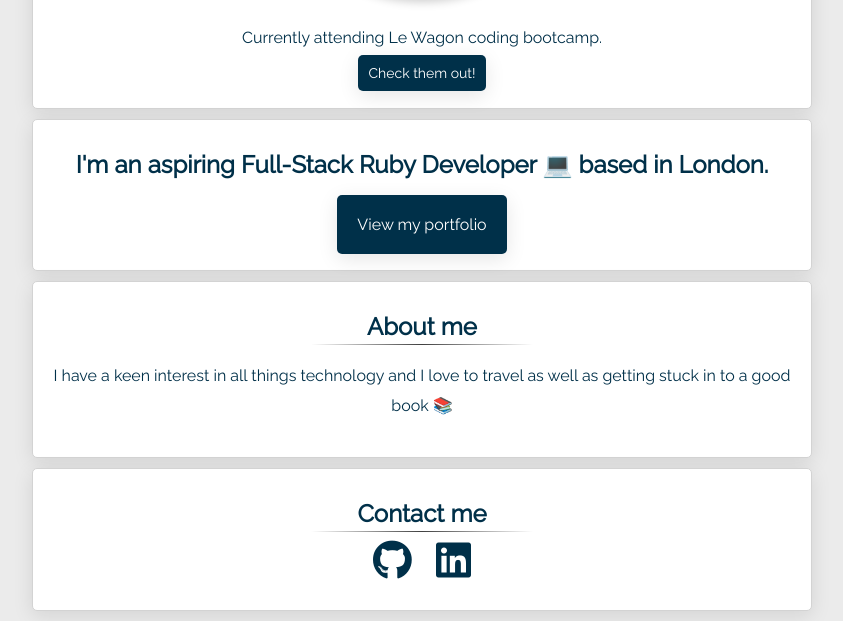
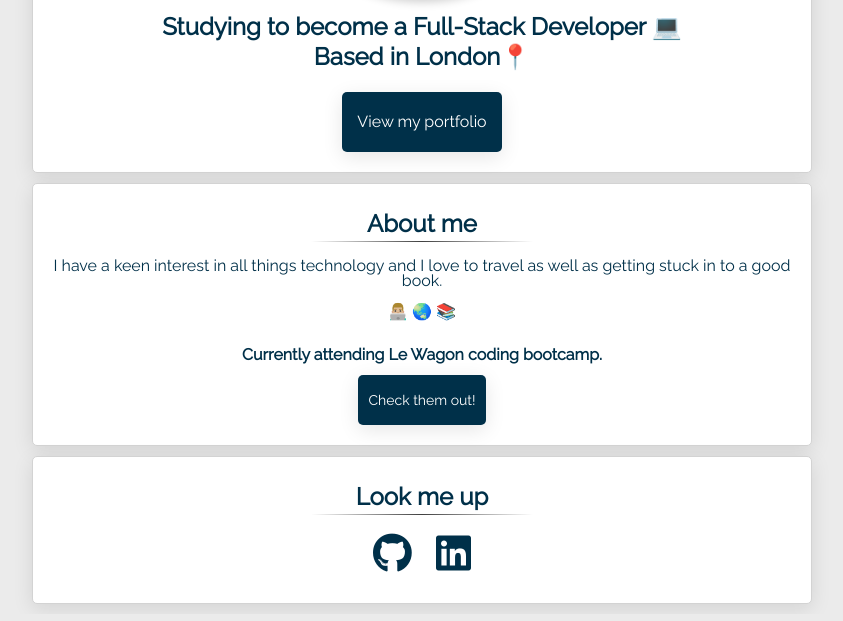
Before and after one commit to charc46/profile, a plain HTML site: page index.html in a window 1280 px wide. Shown: the part 294-915 px from the top of the page, without its empty margins (218-1061 px from the left). Drawn offline with Linux system fonts and the light colour scheme.

Commit message:
Small layout change

```diff
--- a/index.html
+++ b/index.html
@@ -12,24 +12,23 @@
   <div class="container">
     <div class="card">
       <h1>Hello, I'm Charles. 🙋🏼‍♂️</h1>
-      <img src="images/avatar-img.jpeg" alt="Image of myself" class="img-circle">
-      <p id="lewagon-text">Currently attending Le Wagon coding bootcamp.</p>
-      <a href="https://www.lewagon.com" target="_blank" class="lewagon-button">Check them out!</a>
-    </div>
-    <div class="card" id="profile-card">
-      <h2>I'm an aspiring Full-Stack Ruby Developer 💻 based in London.</h2>
+      <img src="images/avatar-img.jpeg" alt="Image of myself" class="img-circle"><br/>
+      <h2>Studying to become a Full-Stack Developer 💻<br/> Based in London📍</h2>
       <a href="#" target="_blank" class="button">View my portfolio</a>
     </div>
     <div class="card">
       <h2>About me</h2>
       <hr>
-      <p>I have a keen interest in all things technology and I love to travel as well as getting stuck in to a good book 📚</p>
+      <p>I have a keen interest in all things technology and I love to travel as well as getting stuck in to a good book.</p>
+      <p>👨🏼‍💻 🌏 📚</p>
+      <h4 id="lewagon-text">Currently attending Le Wagon coding bootcamp.</h4>
+      <a href="https://www.lewagon.com" target="_blank" class="lewagon-button">Check them out!</a>
     </div>
     <div class="card">
-      <h2>Contact me</h2>
+      <h2>Look me up</h2>
       <hr>
-      <a href="#" target="_blank" class="social-links"><i class="fab fa-github"></i></a>
-      <a href="#" target="_blank" class="social-links"><i class="fab fa-linkedin"></i></a>
+      <a href="https://www.github.com/charc46" target="_blank" class="social-links"><i class="fab fa-github"></i></a>
+      <a href="https://www.linkedin.com/in/charles-crane-a05195165/" target="_blank" class="social-links"><i class="fab fa-linkedin"></i></a>
     </div>
   </div>
 </body>
--- a/style.css
+++ b/style.css
@@ -19,11 +19,15 @@ h1 {
 }
 
 h2 {
-  margin-top: 10px;
+  margin-top: 5px;
 }
 
 a {
   text-decoration: none;
+}
+
+p {
+  line-height: 15px;
 }
 
 .container {
@@ -50,17 +54,18 @@ a {
 }
 
 .button {
-  padding: 20px;
+  padding: 15px;
   background-color: #003049;
   color: #fff;
   border-radius: 5px;
   box-shadow: 0px 5px 20px rgba(0, 0, 0, 0.1);
   transition: all .5s;
+  display: inline-block;
 }
 
 .button:hover {
   letter-spacing: 1px;
-  padding: 20px 12px;
+  padding: 15px 7px;
   background-color: #004160;
 }
 
@@ -72,7 +77,7 @@ a {
   border-radius: 5px;
   box-shadow: 0px 5px 20px rgba(0, 0, 0, 0.1);
   transition: all .5s;
-  margin-bottom: 10px;
+  display: inline-block;
 }
 
 .lewagon-button:hover {
@@ -94,7 +99,6 @@ a {
 .social-links {
   font-size: 40px;
   padding: 10px;
-  margin-top: -10px;
   color: #003049;
   transition: transform .3s;
   display: inline-block;
```
